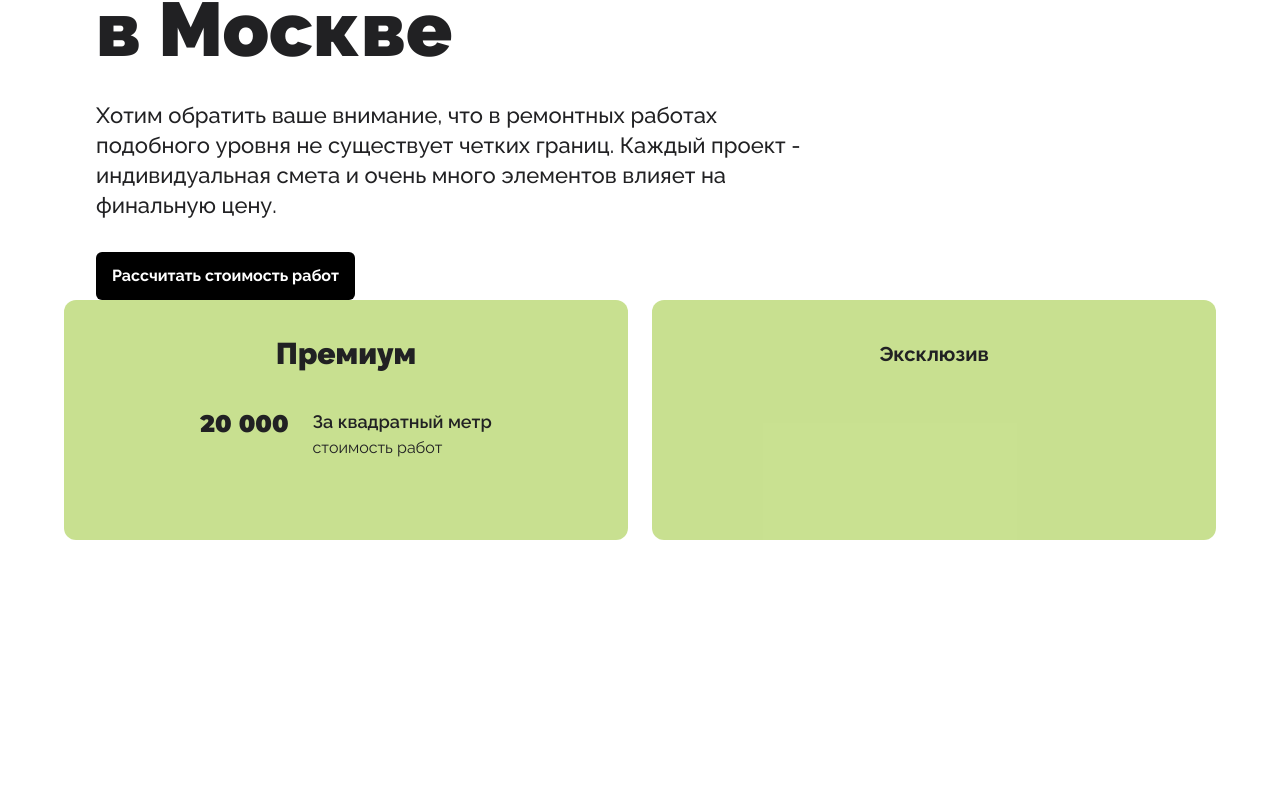
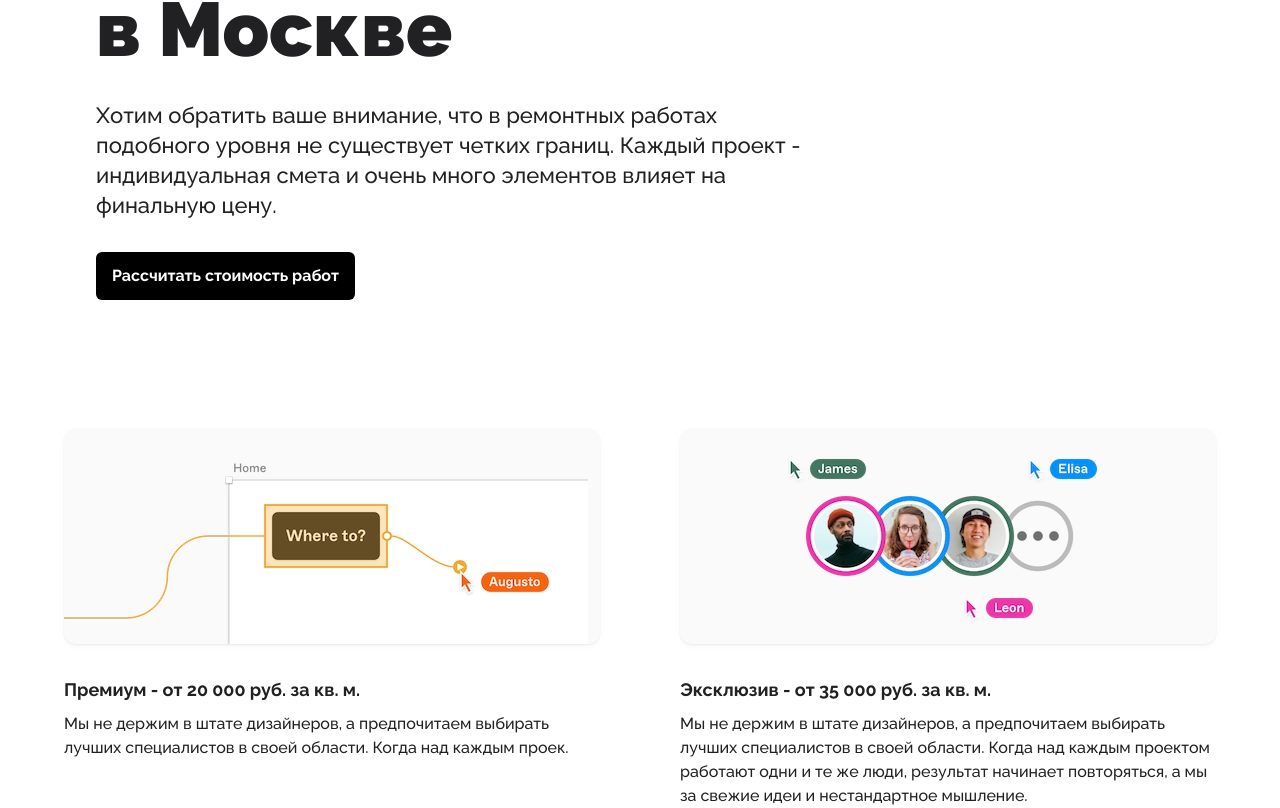
Before and after one commit to eminsfrontend/sketch-copy-app, a Next.js app: page /price in a window 1280 px wide. Shown: the part 340-1148 px from the top of the page. Before the commit the page ends 880 px from the top, so only its background shows below. Built offline with nearby package versions, Linux system fonts and the light colour scheme.

Commit message:
last price changes

```diff
--- a/pages/price.tsx
+++ b/pages/price.tsx
@@ -1,5 +1,12 @@
 import Head from "next/head"
-import { Header, InfoArea, TitleArea } from "../components"
+import {
+  Header,
+  ImageAndText,
+  ImageTextGrid,
+  InfoArea,
+  TitleArea,
+} from "../components"
+import { ImagePositionOnBackground } from "../components/layoutComponent/imageAndText"
 
 export default function Price() {
   return (
@@ -19,24 +26,28 @@ export default function Price() {
           description="Хотим обратить ваше внимание, что в ремонтных работах подобного уровня не существует четких границ. Каждый проект - индивидуальная смета и очень много элементов влияет на финальную цену."
           buttonTitle="Рассчитать стоимость работ"
         />
-        <div className="text-dark container max-w-6xl mx-auto flex flex-col lg:flex-row lg:justify-between lg:gap-x-6">
-          <div className="bg-green bg-opacity-80 p-10 flex flex-col flex-1 w-full rounded-xl">
-            <h2 className=" font-black  text-3xl leading-7 text-center">
-              Премиум
-            </h2>
-            <div className="flex justify-center  gap-x-6 my-6 p-4">
-              <div className="font-bold font-montserrat text-dark text-2xl">
-                20 000
-              </div>
-              <div className="flex flex-col">
-                <span className="font-semibold text-lg">За квадратный метр</span>
-                <span>стоимость работ </span>
-              </div>
-            </div>
-          </div>
-          <div className="bg-green bg-opacity-80 p-10 flex flex-1 justify-center w-full rounded-xl">
-            <h2 className="text-dark font-bold text-xl leading-7">Эксклюзив</h2>
-          </div>
+        <div className="mt-32">
+          <ImageTextGrid
+            leftArea={
+              <ImageAndText
+                secondaryImage="prototyping@2x"
+                secondaryImageAlt="text-title-1"
+                secondaryImagePosition={ImagePositionOnBackground.end}
+                secondaryTitle="Премиум - от 20 000 руб. за кв. м."
+                secondaryDescription="Мы не держим в штате дизайнеров, а предпочитаем выбирать лучших специалистов в своей области.
+              Когда над каждым проек."
+              />
+            }
+            rightArea={
+              <ImageAndText
+                secondaryImage="collaboration@2x"
+                secondaryImageAlt="text-title-2"
+                secondaryTitle="Эксклюзив - от 35 000 руб. за кв. м."
+                secondaryDescription="Мы не держим в штате дизайнеров, а предпочитаем выбирать лучших специалистов в своей области.
+              Когда над каждым проектом работают одни и те же люди, результат начинает повторяться, а мы за свежие идеи и нестандартное мышление."
+              />
+            }
+          />
         </div>
       </main>
     </>
```
